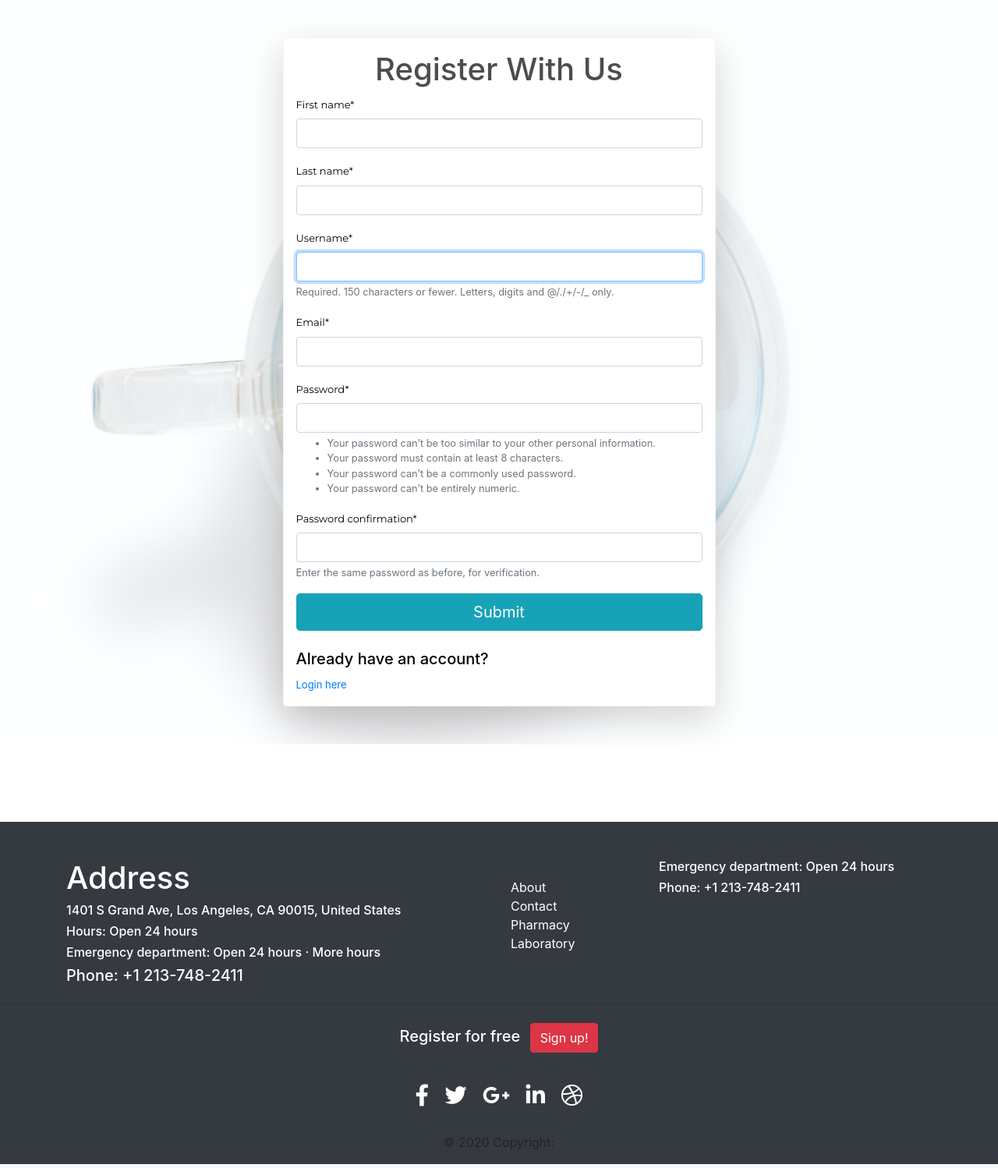
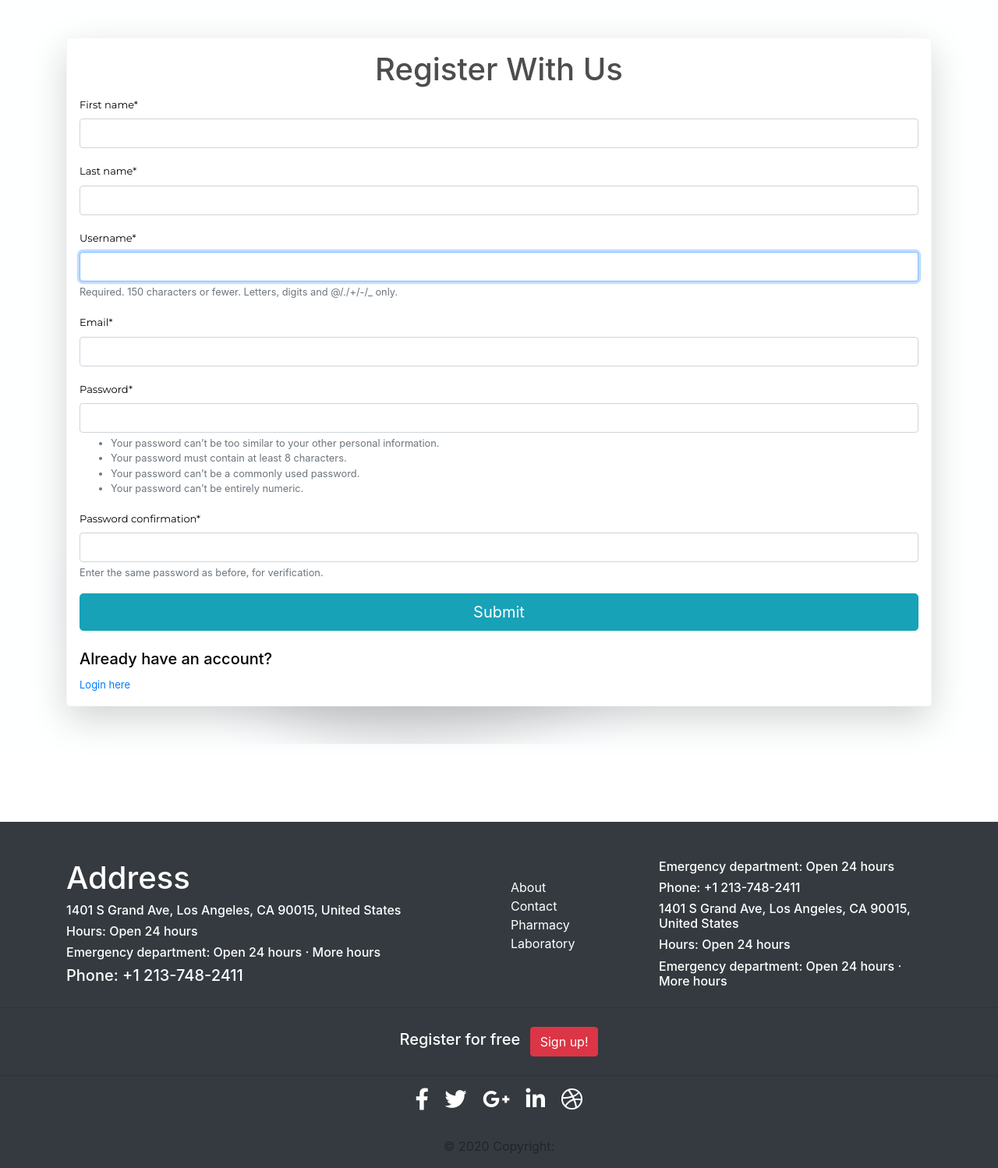
Before and after one commit to yahayakenny/Med_Health, a Django app: page /register/ in a window 1280 px wide. Shown: the part 88-1586 px from the top of the page at 78% size. Run offline with Django 3.2, Linux system fonts and the light colour scheme; some libraries are stand-ins or nearby versions.

Commit message:
refactored styling for all web pages

```diff
--- a/doctor_app/static/css/main.css
+++ b/doctor_app/static/css/main.css
@@ -31,7 +31,6 @@
     margin-bottom: 10px;
     border-bottom: 1px solid #ececec;
   }
-
 
   label{
     font-family: 'montserrat';
@@ -140,8 +139,8 @@
   }
 
   .register-form {
-    margin: 0 auto;
-    width: 50%;
+
+    width: 100%;
     padding: 20px;
     border:1px solid whitesmoke;
     color: black;
@@ -189,6 +188,9 @@
     color: black;
   }
 
+  form {
+    width: 100%;
+  }
 
 
   @media (max-width: 767px) {
--- a/templates/base.html
+++ b/templates/base.html
@@ -123,6 +123,10 @@
       <div class="col-md-4 mx-auto text-white">
         <h6>Emergency department: Open 24 hours</h6>
         <h6>Phone: +1 213-748-2411</h6>
+        <h6>1401 S Grand Ave, Los Angeles, CA 90015, United States</h6>
+        <h6>Hours: Open 24 hours</h6>
+        <h6>Emergency department: Open 24 hours · More hours</h6>
+
       </div>
     </div>
   </div>
--- a/templates/patients/login.html
+++ b/templates/patients/login.html
@@ -11,11 +11,10 @@
                 <img src="{% static 'images/login-img2.jpg' %}" alt="" style = "width:100%">
             </div>
         </div>
-        <div class="col-md-4 shadow-lg p-3 mb-5 bg-white rounded">
-            <h1 class = "text-center">LOGIN</h1>
+        <div class="col-md-4 shadow-lg p-3 mb-5 bg-white rounded ">
+            <h1 class = "container">LOGIN</h1>
             <br>
             <div class="container d-flex align-items-center ">
-
                 <form id = "form" method="POST">
                     {% csrf_token %}
                     {{form | crispy}}
```
Also changed, not shown: templates/index.html (+37 -1 lines), db.sqlite3.
